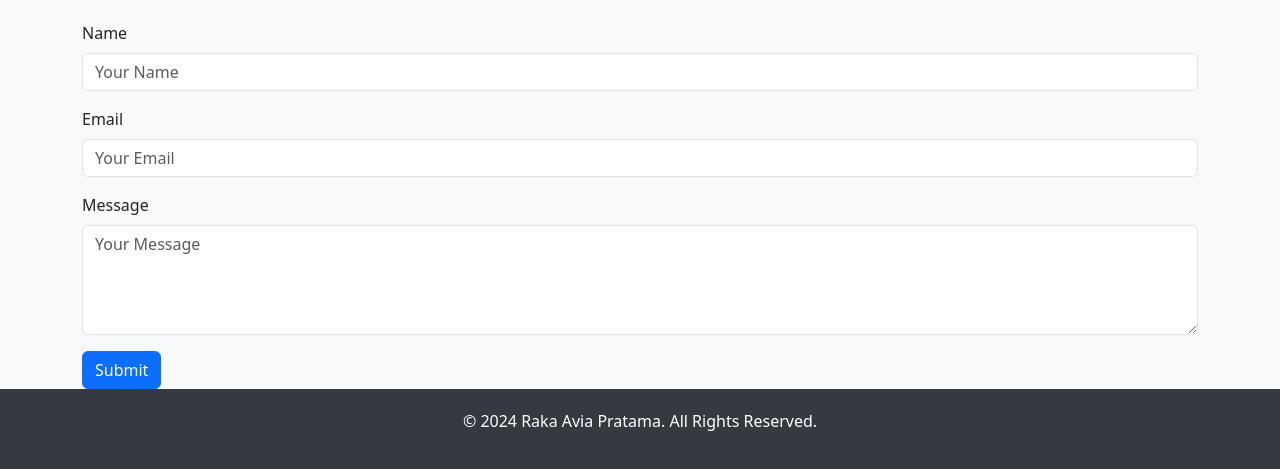
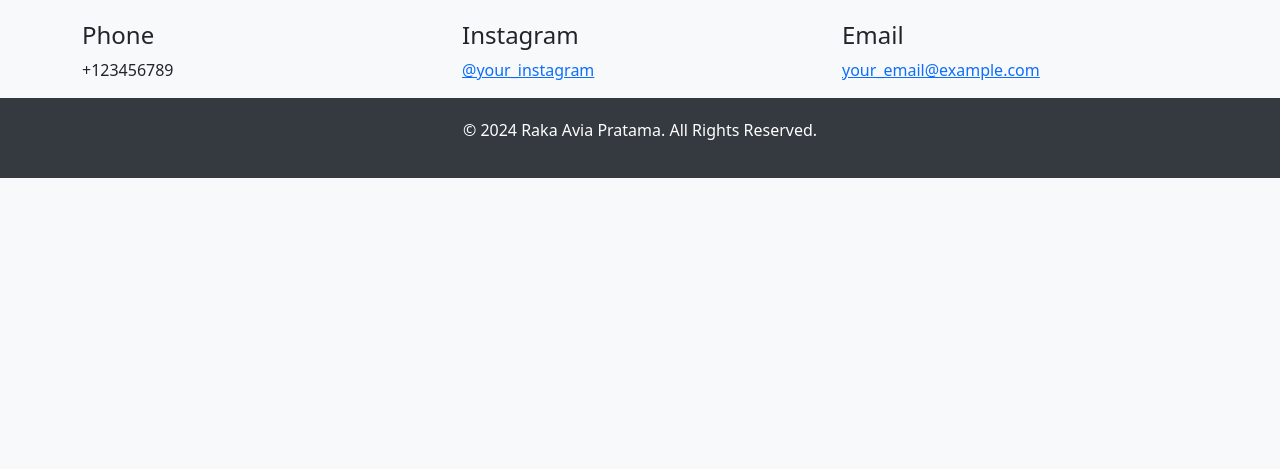
Before and after one commit to IrfansyahNurA/RakaAviaPH, a plain HTML site: page index.html in a window 1280 px wide. Shown: the part 1229-1698 px from the top of the page. After the commit the page ends 1407 px from the top, so only its background shows below. Drawn offline with nearby package versions, Linux system fonts and the light colour scheme.

Commit message:
Update index.html

```diff
--- a/index.html
+++ b/index.html
@@ -114,24 +114,25 @@
     </div>
 
     <!-- Contact Section -->
+<!-- Contact Section -->
     <div class="container" id="contact">
         <h2 class="text-center mb-4">Contact Me</h2>
-        <form>
-            <div class="mb-3">
-                <label for="name" class="form-label">Name</label>
-                <input type="text" class="form-control" id="name" placeholder="Your Name">
+        <div class="row">
+            <div class="col-lg-4">
+                <h4>Phone</h4>
+                <p>+123456789</p>
             </div>
-            <div class="mb-3">
-                <label for="email" class="form-label">Email</label>
-                <input type="email" class="form-control" id="email" placeholder="Your Email">
+            <div class="col-lg-4">
+                <h4>Instagram</h4>
+                <p><a href="https://www.instagram.com/your_instagram/" target="_blank">@your_instagram</a></p>
             </div>
-            <div class="mb-3">
-                <label for="message" class="form-label">Message</label>
-                <textarea class="form-control" id="message" rows="4" placeholder="Your Message"></textarea>
+            <div class="col-lg-4">
+                <h4>Email</h4>
+                <p><a href="mailto:your_email@example.com">your_email@example.com</a></p>
             </div>
-            <button type="submit" class="btn btn-primary">Submit</button>
-        </form>
+        </div>
     </div>
+
 
     <!-- Footer -->
     <footer class="text-center">
```
